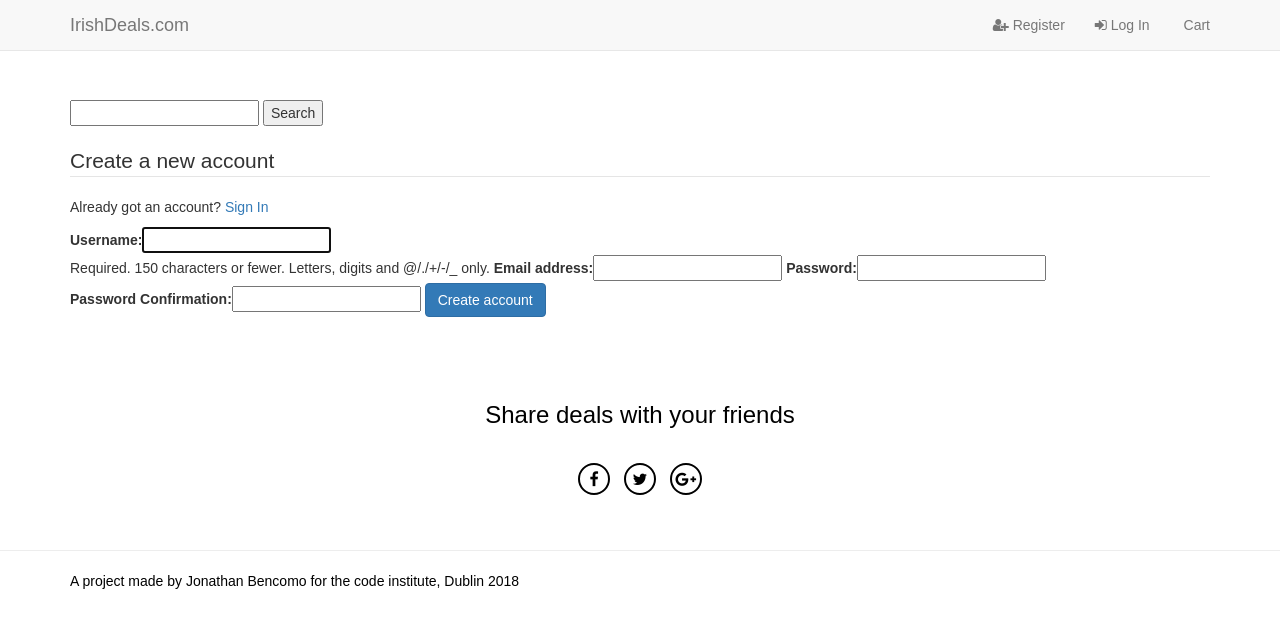
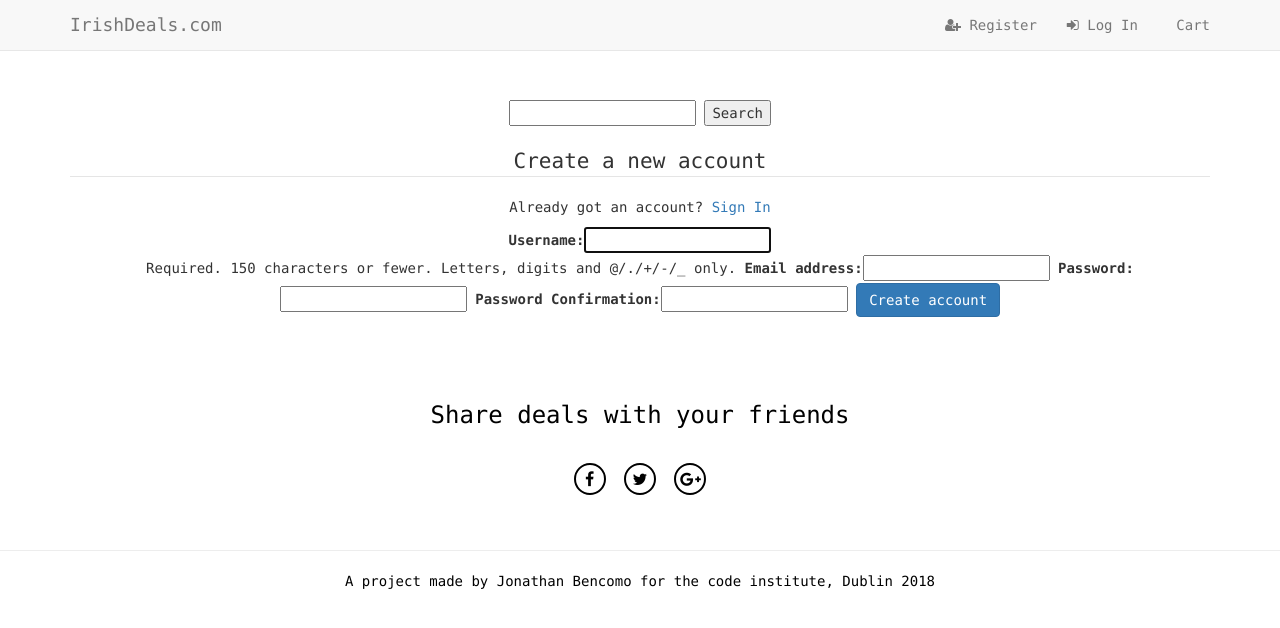
Before and after one commit to Bencomo/irishdeals, a Django app: page /accounts/register/ in a window 1280 px wide. Shown: the top 628 px of the page. Run offline with Django 3.2, Linux system fonts and the light colour scheme; some libraries are stand-ins or nearby versions.

Commit message:
style changes CSS and HTML

```diff
--- a/static/css/custom.css
+++ b/static/css/custom.css
@@ -1,14 +1,21 @@
 body {
-    font-family: Arial;
+    font-family: Consolas;
     padding-top: 100px;
+    text-align: center;
 }
 
 footer {
     margin-top: 40px;
+    text-align: center;
     padding-top: 20px;
     padding-bottom: 20px;
     border-top: 1px solid #ededed;
     color: #000000;
+}
+
+.navbar-default {
+    background-color: #F8F8F8;
+    border-color: #E7E7E7;
 }
 
 .icon-bar {
--- a/templates/base.html
+++ b/templates/base.html
@@ -71,7 +71,7 @@
     <section class="social-form">
         <div class="container follow-us-container">
             <div class="text-center follow-us">
-                <h3>Share deals with your friends</h3>
+                <h3 style="font-family:Consolas;">Share deals with your friends</h3>
             </div>
             <br />
             <div class="text-center">
```
Also changed, not shown: irishdeals/settings.py (+17 -9 lines).
